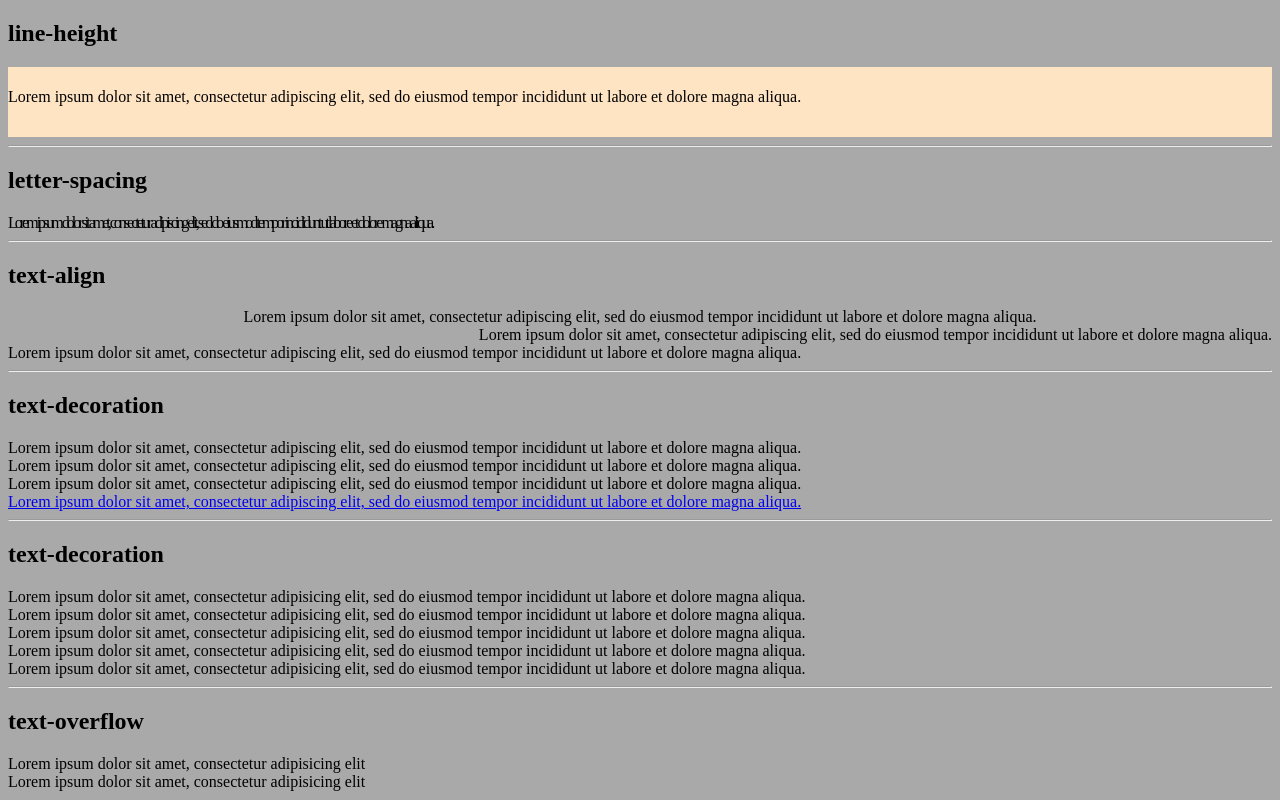
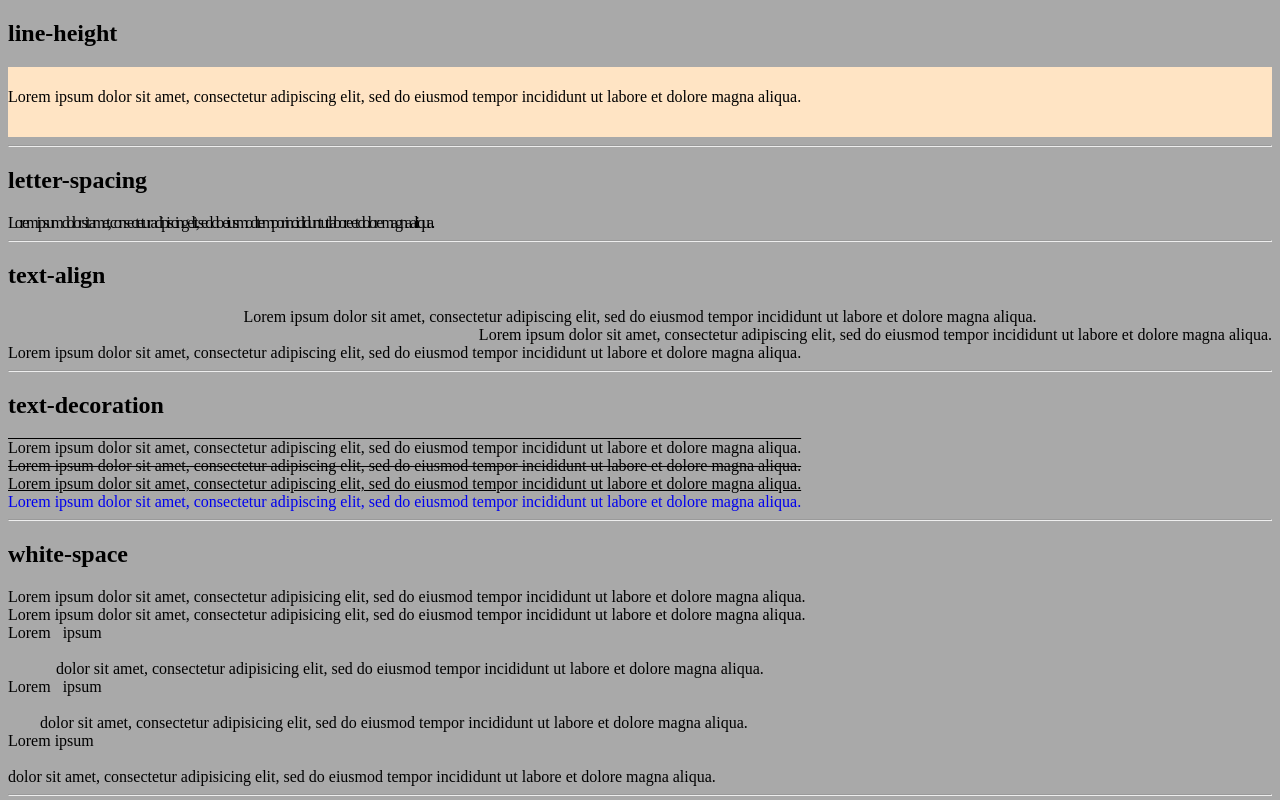
Before and after one commit to DDDDKo/Webworkspace, a plain HTML site: page css/7.CSS3_Font_Text/css3_text.html in a window 1280 px wide. Shown: the top 800 px of the page. Drawn offline with Linux system fonts and the light colour scheme.

Commit message:
2024-03-13 10:50

```diff
--- a/css/7.CSS3_Font_Text/css3_text.html
+++ b/css/7.CSS3_Font_Text/css3_text.html
@@ -40,32 +40,71 @@
 
 
         /*
-            text-decoration 속성 :
+            text-decoration 속성 : 텍스트에 underline, overline, line-through 등을 추가
         */
-
+        .text-decoration-overline{
+            text-decoration: overline;
+        }
+        .text-decoration-line-through{
+            text-decoration: line-through;
+        }
+        .text-decoration-underline{
+            text-decoration: underline;
+        }
+        .text-decoration-none{
+            text-decoration: none;
+        }
 
 
         /*
             white-space 속성 :
-                -
-                -
+                - white space는 띄워쓰기(공백), 들여쓰기(tab), 줄바꿈(line break)을 의미
+                - white-space 속성은 white space를 제어하기 위한 속성
                 - value : line break / space, tab / wrapping (자동 줄바꿈)
-                - normal :  /  /
-                - nowrap :  /  /
-                - pre :  /  /
-                - nowrap :  /  /
-                - nowrap :  /  /
+                - normal : 무시 / 1번만 적용 / o (기본값)
+                - nowrap : 무시 / 1번만 적용 / x
+                - pre : 적용 / 그대로 적용 / x
+                - pre-wrap : 적용 / 그대로 적용 / o
+                - pre-line : 적용 / 1번만 적용 / o
         */
-
+        .white-space-normal{
+            white-space: normal;
+        }
+        .white-space-nowrap{
+            white-space: nowrap;
+        }
+        .white-space-pre{
+            white-space: pre;
+        }
+        .white-space-pre-wrap{
+            white-space: pre-wrap;
+        }
+        .white-space-pre-line{
+            white-space: pre-line;
+        }
 
 
         /*
-            text-overflow 속성 :
-                -
-                -
-                -
+            text-overflow 속성 : 부모 요소의 영역을 벗어난 자동 줄바꿈이 되지 않는 텍스트에 대한 처리 방법
+                - width 속성이 반드시 지정되어 있어야 함
+                - 자동 줄바꿈 방지를 위해 white-space 값을 nowrap으로 지정
+                - overflow 속성에 'visible' 속성이 아닌 값으로 지정
         */
-
+        .text-box{
+            width: 150px;
+            height: 150px;
+            padding: 10px;
+            margin: 15px;
+            background-color: rgba(0, 0, 0, 0.2);
+            white-space: nowrap;
+            overflow: hidden;
+        }
+        .text-overflow-clip{
+            text-overflow: clip;
+        }
+        .text-overflow-ellipsis{
+            text-overflow: ellipsis;
+        }
 
 
     </style>
@@ -98,7 +137,7 @@
 
     <hr />
 
-    <h2>text-decoration</h2>
+    <h2>white-space</h2>
 
     <div class="white-space-normal">Lorem   ipsum
 
```
Also changed, not shown: css/8.CSS3_Position/css3_position_1.html (+7 -7 lines).
